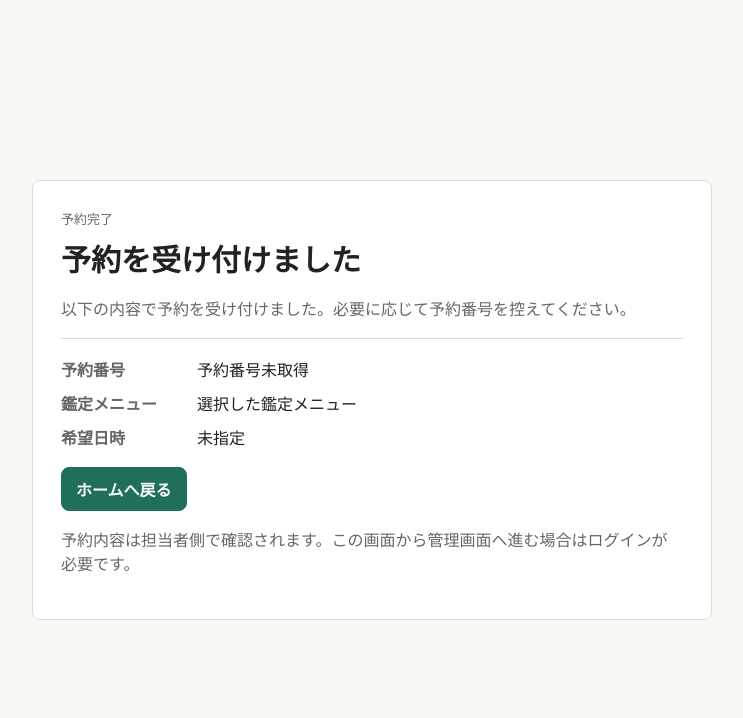
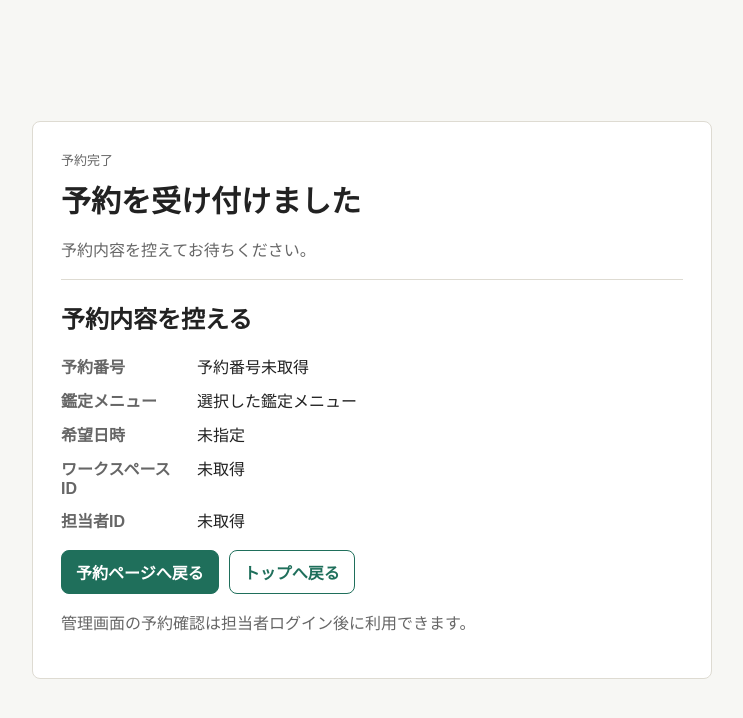
Before and after one commit to karukimori-wq/Growth-Engine, a Next.js app: page /public/booking/confirmed in a window 1280 px wide. Shown: the top 718 px of the page, without its empty margins (268-1011 px from the left). Built offline with nearby package versions, Linux system fonts and the light colour scheme.

Commit message:
Improve booking confirmation next actions

```diff
--- a/src/app/public/booking/confirmed/page.tsx
+++ b/src/app/public/booking/confirmed/page.tsx
@@ -3,6 +3,9 @@ import { products } from "@/lib/mock-data";
 type Props = {
   searchParams: Promise<{
     reservationId?: string;
+    workspaceId?: string;
+    ownerUserId?: string;
+    customerId?: string;
     productId?: string;
     scheduledStartAt?: string;
     scheduledEndAt?: string;
@@ -41,9 +44,10 @@ export default async function BookingConfirmedPage({ searchParams }: Props) {
         <p className="eyebrow">予約完了</p>
         <h1 className="page-title">予約を受け付けました</h1>
         <p className="muted">
-          以下の内容で予約を受け付けました。必要に応じて予約番号を控えてください。
+          予約内容を控えてお待ちください。
         </p>
         <div className="divider" />
+        <h2>予約内容を控える</h2>
         <dl className="definition-list compact">
           <dt>予約番号</dt>
           <dd>{reservationId}</dd>
@@ -51,12 +55,17 @@ export default async function BookingConfirmedPage({ searchParams }: Props) {
           <dd>{product?.name ?? "選択した鑑定メニュー"}</dd>
           <dt>希望日時</dt>
           <dd>{formatReservationDateTime(params.scheduledStartAt)}</dd>
+          <dt>ワークスペースID</dt>
+          <dd>{params.workspaceId ?? "未取得"}</dd>
+          <dt>担当者ID</dt>
+          <dd>{params.ownerUserId ?? "未取得"}</dd>
         </dl>
         <div className="action-row">
-          <a className="button" href="/app/business">ホームへ戻る</a>
+          <a className="button" href="/public/booking">予約ページへ戻る</a>
+          <a className="button secondary" href="/app/business">トップへ戻る</a>
         </div>
         <p className="muted">
-          予約内容は担当者側で確認されます。この画面から管理画面へ進む場合はログインが必要です。
+          管理画面の予約確認は担当者ログイン後に利用できます。
         </p>
       </section>
     </main>
```
